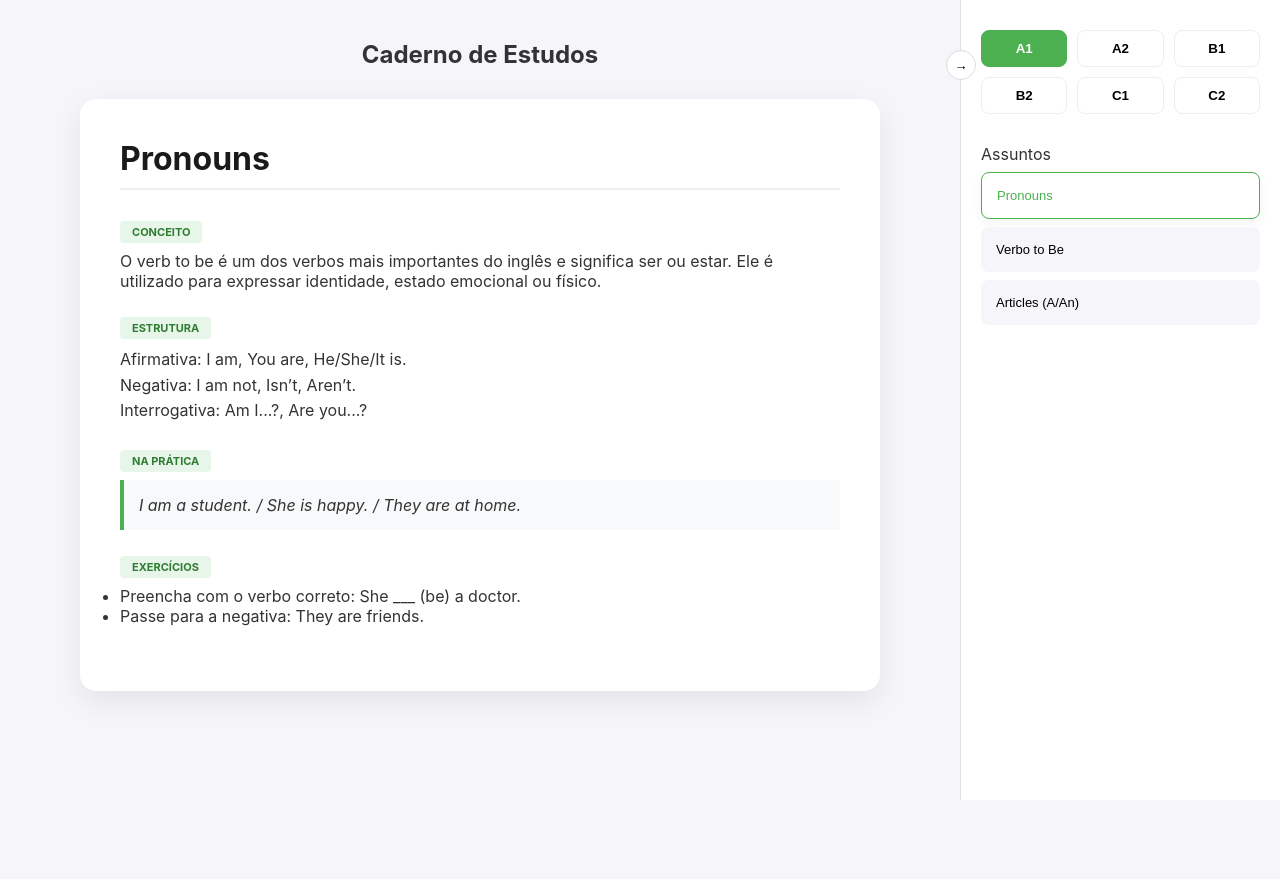
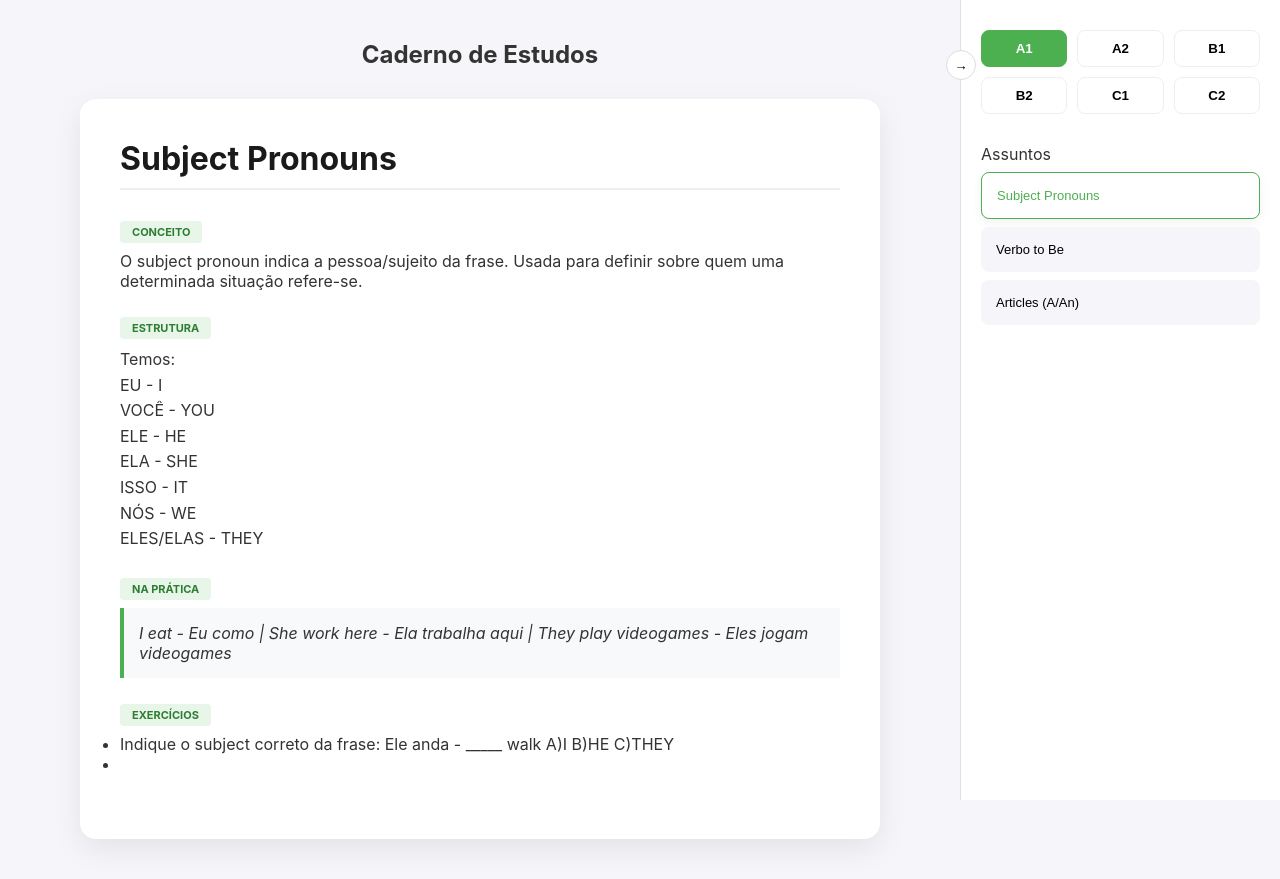
Before and after one commit to AleexzAH/English-Notebook, a Vue app: page / in a window 1280 px wide. Before the commit the page ends 800 px from the top, so only its background shows below. Built offline with nearby package versions, Linux system fonts and the light colour scheme.

Commit message:
Add subject pronouns content

```diff
--- a/src/data/conteudo.js
+++ b/src/data/conteudo.js
@@ -3,13 +3,13 @@ export const niveisDisponiveis = ['A1', 'A2', 'B1', 'B2', 'C1', 'C2'];
 export const baseConteudo = [
   {
     nivel: 'A1',
-    titulo: 'Pronouns',
-    conceito: 'O verb to be é um dos verbos mais importantes do inglês e significa ser ou estar. Ele é utilizado para expressar identidade, estado emocional ou físico.',
-    estrutura: 'Afirmativa: I am, You are, He/She/It is.\nNegativa: I am not, Isn’t, Aren’t.\nInterrogativa: Am I...?, Are you...?',
-    exemplos: 'I am a student. / She is happy. / They are at home.',
+    titulo: 'Subject Pronouns',
+    conceito: 'O subject pronoun indica a pessoa/sujeito da frase. Usada para definir sobre quem uma determinada situação refere-se.',
+    estrutura: 'Temos: \n EU - I \n VOCÊ - YOU \n ELE - HE \n ELA - SHE \n ISSO - IT \n NÓS - WE \n ELES/ELAS - THEY',
+    exemplos: 'I eat - Eu como | She work here - Ela trabalha aqui | They play videogames - Eles jogam videogames',
     exercicios: [
-      'Preencha com o verbo correto: She ___ (be) a doctor.',
-      'Passe para a negativa: They are friends.'
+      'Indique o subject correto da frase: Ele anda - _____ walk \n A)I \n B)HE \n C)THEY ',
+      ''
     ]
   },
   {
```
